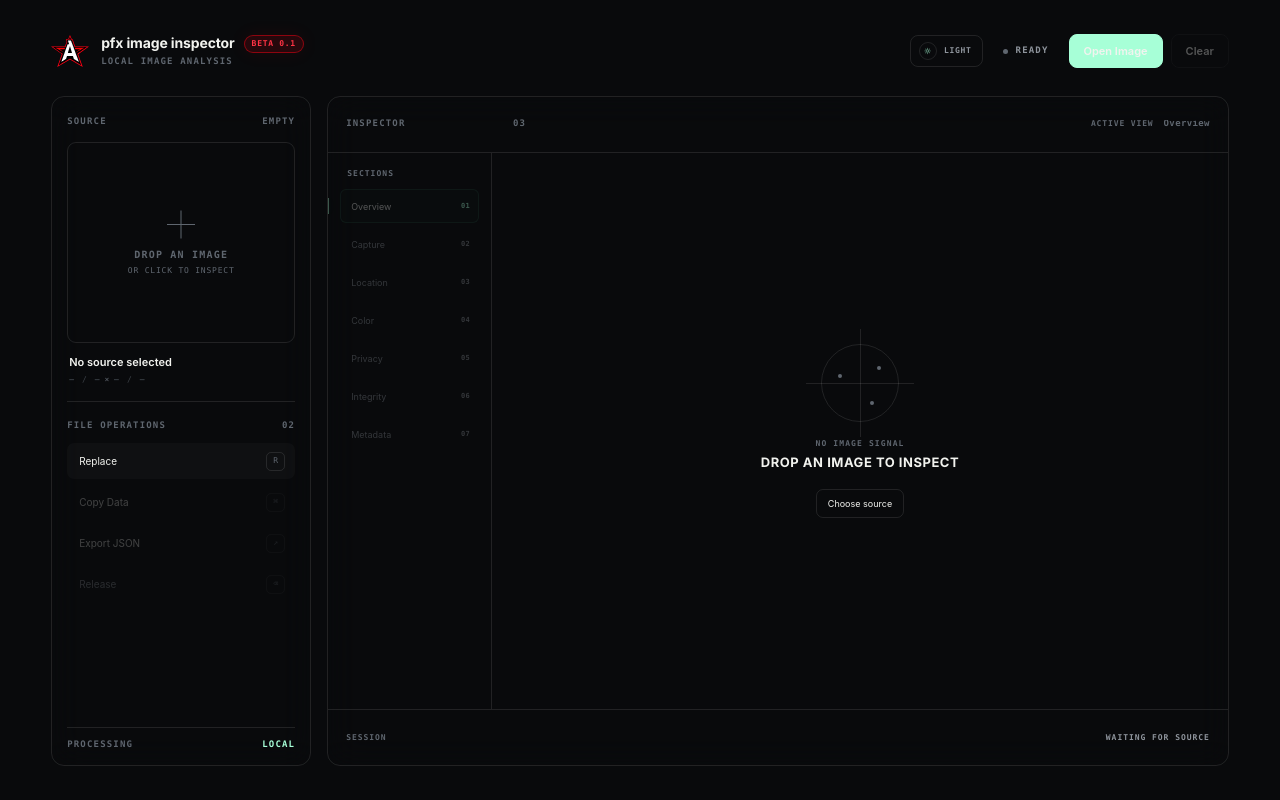
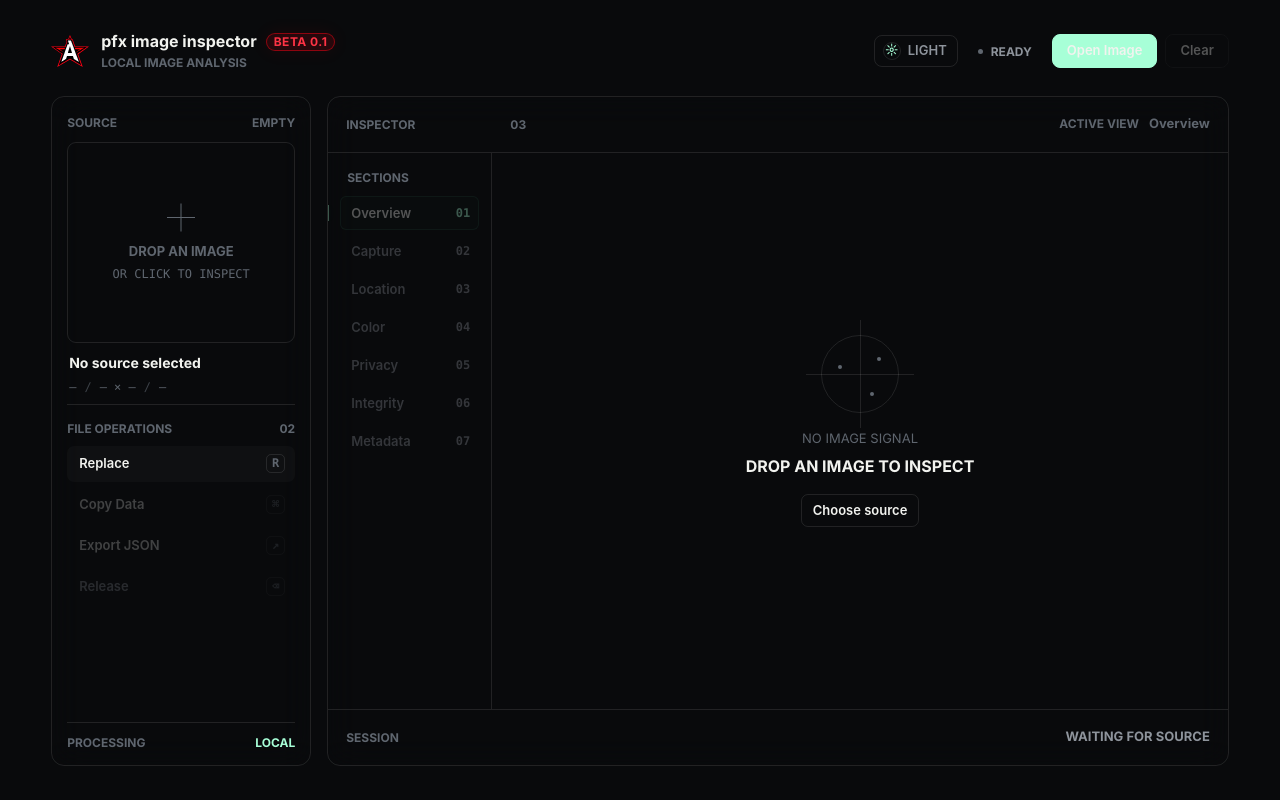
Before and after one commit to pfxamd/pfx-image-inspector, a React (Vite) app in the folder apps/web/: page / in a window 1280 px wide. Built offline with nearby package versions, Linux system fonts and the light colour scheme.

Commit message:
refactor(web): remove micro typography styling

```diff
--- a/apps/web/src/app/App.tsx
+++ b/apps/web/src/app/App.tsx
@@ -19,6 +19,7 @@ import {
   type Theme,
 } from "./theme.js";
 import "./app.css";
+import "./typography.css";
 
 const ACCEPTED_TYPES =
   "image/jpeg,image/png,image/webp,image/tiff,image/heic,image/heif,image/avif,.jpg,.jpeg,.png,.webp,.tif,.tiff,.heic,.heif,.avif";
--- a/apps/web/src/app/app.css
+++ b/apps/web/src/app/app.css
@@ -1,6 +1,5 @@
 :root {
-  font-family:
-    Inter, "SF Pro Display", "Segoe UI", system-ui, -apple-system, sans-serif;
+
   font-synthesis: none;
   text-rendering: geometricPrecision;
   --source-width: 260px;
@@ -108,7 +107,7 @@ body {
 
 button,
 input {
-  font: inherit;
+
 }
 
 button {
@@ -197,9 +196,7 @@ button:disabled {
 }
 
 .brand-name {
-  font-size: 14px;
-  font-weight: 650;
-  letter-spacing: -0.01em;
+
 }
 
 .beta-badge {
@@ -211,8 +208,7 @@ button:disabled {
   border-radius: 999px;
   background: rgba(255, 0, 20, 0.12);
   color: #ff3345;
-  font: 700 8px/1 ui-monospace, "SFMono-Regular", Consolas, monospace;
-  letter-spacing: 0.09em;
+
   white-space: nowrap;
   box-shadow: 0 0 18px rgba(255, 0, 20, 0.08);
 }
@@ -225,9 +221,7 @@ button:disabled {
 .coordinate-field span,
 .metadata-table__header,
 .reading-copy > span {
-  font: 600 9px/1.2 ui-monospace, "SFMono-Regular", Consolas, monospace;
-  letter-spacing: 0.13em;
-  text-transform: uppercase;
+
 }
 
 .brand-subline {
@@ -251,8 +245,7 @@ button:disabled {
   border-radius: 8px;
   background: var(--fill-soft);
   color: var(--muted);
-  font: 650 8px/1 ui-monospace, "SFMono-Regular", Consolas, monospace;
-  letter-spacing: 0.09em;
+
   cursor: pointer;
   transition:
     color 160ms ease,
@@ -276,8 +269,7 @@ button:disabled {
   border: 1px solid var(--line);
   border-radius: 50%;
   color: var(--accent);
-  font-size: 11px;
-  line-height: 1;
+
 }
 
 .runtime-state {
@@ -318,8 +310,7 @@ button:disabled {
   border-radius: 8px;
   background: var(--fill-soft);
   color: var(--text-soft);
-  font-size: 11px;
-  font-weight: 600;
+
   cursor: pointer;
   transition:
     border-color 160ms ease,
@@ -463,14 +454,12 @@ button:disabled {
 
 .source-empty strong,
 .source-preview__fallback span {
-  font: 600 10px/1 ui-monospace, "SFMono-Regular", Consolas, monospace;
-  letter-spacing: 0.12em;
+
 }
 
 .source-empty small,
 .source-preview__fallback small {
-  font: 500 8px/1 ui-monospace, "SFMono-Regular", Consolas, monospace;
-  letter-spacing: 0.1em;
+
 }
 
 .source-empty__cross {
@@ -527,8 +516,7 @@ button:disabled {
   background: var(--surface-overlay);
   border: 1px solid rgba(var(--accent-rgb), 0.28);
   color: var(--accent);
-  font: 600 7px/1 ui-monospace, "SFMono-Regular", Consolas, monospace;
-  letter-spacing: 0.11em;
+
 }
 
 .source-readout {
@@ -540,8 +528,7 @@ button:disabled {
 .source-readout__name {
   overflow: hidden;
   color: var(--text-medium);
-  font-size: 11px;
-  font-weight: 620;
+
   white-space: nowrap;
   text-overflow: ellipsis;
 }
@@ -551,7 +538,7 @@ button:disabled {
   gap: 8px;
   margin-top: 7px;
   color: var(--muted-2);
-  font: 500 8px/1 ui-monospace, "SFMono-Regular", Consolas, monospace;
+
 }
 
 .source-readout__meta span + span::before {
@@ -581,7 +568,7 @@ button:disabled {
   border-radius: 7px;
   background: rgba(255, 255, 255, 0.028);
   color: var(--text-soft);
-  font-size: 10px;
+
   cursor: pointer;
   transition:
     background 150ms ease,
@@ -610,7 +597,7 @@ button:disabled {
   border-radius: 5px;
   background: var(--surface-kbd);
   color: var(--muted-2);
-  font: 500 8px/1 ui-monospace, "SFMono-Regular", Consolas, monospace;
+
 }
 
 .operation-button--quiet {
@@ -628,7 +615,7 @@ button:disabled {
 
 .source-foot strong {
   color: var(--accent);
-  font-weight: 600;
+
 }
 
 .inspector {
@@ -697,16 +684,13 @@ button:disabled {
   align-items: baseline;
   gap: 10px;
   color: var(--muted-2);
-  font: 600 8px/1 ui-monospace, "SFMono-Regular", Consolas, monospace;
-  letter-spacing: 0.11em;
+
 }
 
 .inspector-topbar__active strong {
   overflow: hidden;
   color: var(--text-medium);
-  font-size: 9px;
-  font-weight: 600;
-  letter-spacing: 0.04em;
+
   white-space: nowrap;
   text-overflow: ellipsis;
 }
@@ -721,8 +705,7 @@ button:disabled {
 .inspector-sections__label {
   padding: 3px 7px 11px;
   color: var(--muted-2);
-  font: 600 8px/1 ui-monospace, "SFMono-Regular", Consolas, monospace;
-  letter-spacing: 0.13em;
+
 }
 
 .inspector-sections__list {
@@ -743,7 +726,7 @@ button:disabled {
   border-radius: 6px;
   background: transparent;
   color: var(--muted);
-  font-size: 9px;
+
   text-align: left;
   cursor: pointer;
   transition:
@@ -755,8 +738,7 @@ button:disabled {
 
 .inspector-sections button small {
   color: var(--muted-3);
-  font: 600 7px/1 ui-monospace, "SFMono-Regular", Consolas, monospace;
-  letter-spacing: 0.06em;
+
 }
 
 .inspector-sections button:hover:not(:disabled) {
@@ -806,13 +788,12 @@ button:disabled {
   align-items: center;
   justify-content: space-between;
   color: var(--muted-2);
-  font: 600 8px/1 ui-monospace, "SFMono-Regular", Consolas, monospace;
-  letter-spacing: 0.12em;
+
 }
 
 .inspector-bottom-state strong {
   color: var(--muted);
-  font-weight: 600;
+
 }
 
 .inspector-empty,
@@ -884,21 +865,18 @@ button:disabled {
 .inspector-empty p {
   margin: 0 0 7px;
   color: var(--muted-2);
-  font: 600 8px/1 ui-monospace, "SFMono-Regular", Consolas, monospace;
-  letter-spacing: 0.14em;
+
 }
 
 .inspector-empty strong {
-  font-size: 13px;
-  letter-spacing: 0.04em;
+
 }
 
 .inspector-empty > span {
   max-width: 480px;
   margin-top: 9px;
   color: var(--muted);
-  font-size: 10px;
-  line-height: 1.55;
+
 }
 
 .inspector-empty button {
@@ -908,7 +886,7 @@ button:disabled {
   border-radius: 7px;
   background: var(--fill-soft);
   color: var(--text-soft);
-  font-size: 9px;
+
   cursor: pointer;
 }
 
@@ -983,17 +961,14 @@ button:disabled {
 .reading-copy strong {
   display: block;
   margin-top: 12px;
-  font-size: clamp(16px, 1.7vw, 24px);
-  font-weight: 580;
-  letter-spacing: -0.035em;
+
 }
 
 .reading-copy p {
   max-width: 390px;
   margin: 9px 0 0;
   color: var(--muted);
-  font-size: 10px;
-  line-height: 1.55;
+
 }
 
 .reading-code {
@@ -1001,8 +976,7 @@ button:disabled {
   gap: 8px;
   justify-items: end;
   color: var(--muted-3);
-  font: 500 9px/1 ui-monospace, "SFMono-Regular", Consolas, monospace;
-  letter-spacing: 0.12em;
+
 }
 
 .reading-code span {
@@ -1039,9 +1013,7 @@ button:disabled {
   margin-top: 9px;
   overflow: hidden;
   color: var(--text-strong);
-  font-size: clamp(18px, 1.9vw, 28px);
-  font-weight: 560;
-  letter-spacing: -0.035em;
+
   white-space: nowrap;
   text-overflow: ellipsis;
 }
@@ -1049,8 +1021,7 @@ button:disabled {
 .result-header p {
   margin: 8px 0 0;
   color: var(--muted);
-  font-size: 10px;
-  line-height: 1.5;
+
 }
 
 .signal-grid,
@@ -1079,8 +1050,7 @@ button:disabled {
   margin: 0;
   padding: 10px 0 8px;
   color: var(--muted-2);
-  font: 600 8px/1 ui-monospace, "SFMono-Regular", Consolas, monospace;
-  letter-spacing: 0.14em;
+
 }
 
 .data-row {
@@ -1094,14 +1064,14 @@ button:disabled {
 
 .data-row span {
   color: var(--muted);
-  font-size: 9px;
+
 }
 
 .data-row strong {
   min-width: 0;
   overflow: hidden;
   color: var(--text-medium);
-  font: 500 9px/1.2 ui-monospace, "SFMono-Regular", Consolas, monospace;
+
   white-space: nowrap;
   text-align: right;
   text-overflow: ellipsis;
@@ -1131,14 +1101,13 @@ button:disabled {
 .signal span {
   display: block;
   color: var(--muted-2);
-  font: 600 7px/1 ui-monospace, "SFMono-Regular", Consolas, monospace;
-  letter-spacing: 0.11em;
+
 }
 
 .signal strong {
   display: block;
   color: var(--muted);
-  font-size: 10px;
+
 }
 
 .signal--present strong {
@@ -1175,8 +1144,7 @@ button:disabled {
   display: block;
   margin-top: 12px;
   color: var(--text-strong);
-  font: 500 clamp(16px, 1.8vw, 24px)/1 ui-monospace, "SFMono-Regular", Consolas, monospace;
-  letter-spacing: -0.04em;
+
 }
 
 .finding-list {
@@ -1201,7 +1169,7 @@ button:disabled {
   border: 1px solid var(--line);
   border-radius: 5px;
   color: var(--muted);
-  font: 600 7px/1 ui-monospace, "SFMono-Regular", Consolas, monospace;
+
 }
 
 .severity--high {
@@ -1223,23 +1191,20 @@ button:disabled {
 
 .finding strong {
   display: block;
-  font-size: 10px;
-  font-weight: 600;
-  text-transform: uppercase;
+
 }
 
 .finding p {
   margin: 6px 0 0;
   color: var(--muted);
-  font-size: 9px;
-  line-height: 1.5;
+
 }
 
 .finding code {
   display: block;
   margin-top: 6px;
   color: var(--muted-2);
-  font-size: 8px;
+
 }
 
 .finding-list--compact {
@@ -1272,7 +1237,7 @@ button:disabled {
   border-radius: 6px;
   background: transparent;
   color: #747a81;
-  font: 600 8px/1 ui-monospace, "SFMono-Regular", Consolas, monospace;
+
   cursor: pointer;
 }
 
@@ -1314,14 +1279,14 @@ button:disabled {
 .metadata-row code {
   overflow-wrap: anywhere;
   color: var(--muted);
-  font-size: 9px;
+
 }
 
 .metadata-row span {
   min-width: 0;
   overflow-wrap: anywhere;
   color: var(--text-medium);
-  font: 500 9px/1.45 ui-monospace, "SFMono-Regular", Consolas, monospace;
+
 }
 
 .quiet-state {
@@ -1334,13 +1299,11 @@ button:disabled {
 }
 
 .quiet-state span {
-  font: 500 24px/1 ui-monospace, "SFMono-Regular", Consolas, monospace;
-  letter-spacing: -0.05em;
+
 }
 
 .quiet-state strong {
-  font: 600 8px/1 ui-monospace, "SFMono-Regular", Consolas, monospace;
-  letter-spacing: 0.13em;
+
 }
 
 .data-stream {
@@ -1360,8 +1323,7 @@ button:disabled {
   border-radius: 4px;
   background: var(--surface-overlay);
   color: var(--accent);
-  font: 600 7px/1 ui-monospace, "SFMono-Regular", Consolas, monospace;
-  letter-spacing: 0.08em;
+
   opacity: 0;
   box-shadow: 0 0 18px rgba(var(--accent-rgb), 0.08);
   animation: data-flight 1.15s cubic-bezier(0.18, 0.78, 0.24, 1) forwards;
@@ -1505,7 +1467,6 @@ button:disabled {
     display: none;
   }
 }
-
 
 :root[data-theme="light"] .source-column,
 :root[data-theme="light"] .inspector {
--- /dev/null
+++ b/apps/web/src/app/typography.css
@@ -0,0 +1,188 @@
+:root {
+  --font-ui:
+    Inter, "SF Pro Display", "Segoe UI", system-ui, -apple-system, sans-serif;
+  --font-data:
+    "SFMono-Regular", Consolas, "Liberation Mono", ui-monospace, monospace;
+
+  --type-base: 0.875rem;
+  --type-small: 0.75rem;
+  --type-title: 1rem;
+  --type-display: clamp(1.25rem, 1.6vw, 1.75rem);
+  --type-data: 0.8125rem;
+}
+
+body {
+  font-family: var(--font-ui);
+  font-size: var(--type-base);
+  line-height: 1.45;
+}
+
+button,
+input {
+  font: inherit;
+}
+
+.brand-name {
+  font-size: var(--type-title);
+  font-weight: 700;
+  line-height: 1.2;
+}
+
+.beta-badge,
+.brand-subline,
+.section-kicker,
+.runtime-state,
+.source-foot,
+.inspector-topbar__active,
+.inspector-sections__label,
+.inspector-bottom-state,
+.result-header > span,
+.coordinate-field span,
+.metadata-table__header,
+.reading-copy > span {
+  font-size: var(--type-small);
+  font-weight: 650;
+  line-height: 1.25;
+}
+
+.beta-badge {
+  letter-spacing: 0.04em;
+}
+
+.theme-toggle,
+.tool-button,
+.operation-button,
+.inspector-sections button,
+.inspector-empty button,
+.metadata-switcher button {
+  font-size: var(--type-data);
+  font-weight: 600;
+  line-height: 1.2;
+}
+
+.theme-toggle__icon {
+  font-size: 1em;
+}
+
+.source-empty strong,
+.source-preview__fallback span {
+  font-size: var(--type-data);
+  font-weight: 650;
+  line-height: 1.25;
+}
+
+.source-empty small,
+.source-preview__fallback small,
+.scan-label,
+.source-readout__meta,
+.operation-button kbd,
+.inspector-sections button small,
+.reading-code,
+.signal span,
+.severity,
+.finding code,
+.data-stream__token {
+  font-family: var(--font-data);
+  font-size: var(--type-small);
+  line-height: 1.3;
+}
+
+.scan-label,
+.data-stream__token {
+  font-weight: 650;
+}
+
+.source-readout__name {
+  font-size: var(--type-base);
+  font-weight: 650;
+  line-height: 1.3;
+}
+
+.inspector-topbar__active strong,
+.inspector-sections button,
+.inspector-bottom-state strong,
+.inspector-empty p,
+.result-header p,
+.data-group h3,
+.data-row span,
+.signal strong,
+.finding p,
+.metadata-row code {
+  font-size: var(--type-data);
+  line-height: 1.35;
+}
+
+.inspector-topbar__active strong,
+.inspector-bottom-state strong,
+.data-group h3 {
+  font-weight: 650;
+}
+
+.inspector-empty strong {
+  font-size: var(--type-title);
+  font-weight: 700;
+  line-height: 1.25;
+}
+
+.inspector-empty > span,
+.reading-copy p {
+  font-size: var(--type-base);
+  line-height: 1.5;
+}
+
+.reading-copy strong,
+.result-header strong {
+  font-size: var(--type-display);
+  font-weight: 650;
+  line-height: 1.15;
+}
+
+.data-row strong,
+.coordinate-field strong,
+.metadata-row span,
+.metadata-row code {
+  font-family: var(--font-data);
+}
+
+.data-row strong,
+.metadata-row span {
+  font-size: var(--type-data);
+  font-weight: 500;
+  line-height: 1.4;
+}
+
+.coordinate-field strong {
+  font-size: clamp(1rem, 1.25vw, 1.25rem);
+  font-weight: 550;
+  line-height: 1.2;
+}
+
+.finding strong {
+  font-size: var(--type-base);
+  font-weight: 650;
+  line-height: 1.3;
+}
+
+.metadata-row code {
+  font-weight: 500;
+}
+
+.quiet-state span {
+  font-family: var(--font-data);
+  font-size: 1.25rem;
+  font-weight: 500;
+  line-height: 1;
+}
+
+.quiet-state strong {
+  font-size: var(--type-small);
+  font-weight: 650;
+  line-height: 1.3;
+}
+
+@media (max-height: 760px) {
+  :root {
+    --type-base: 0.8125rem;
+    --type-data: 0.75rem;
+  }
+}
```
Also changed, not shown: 1 other file (tests, documents, lock files or other folders).
